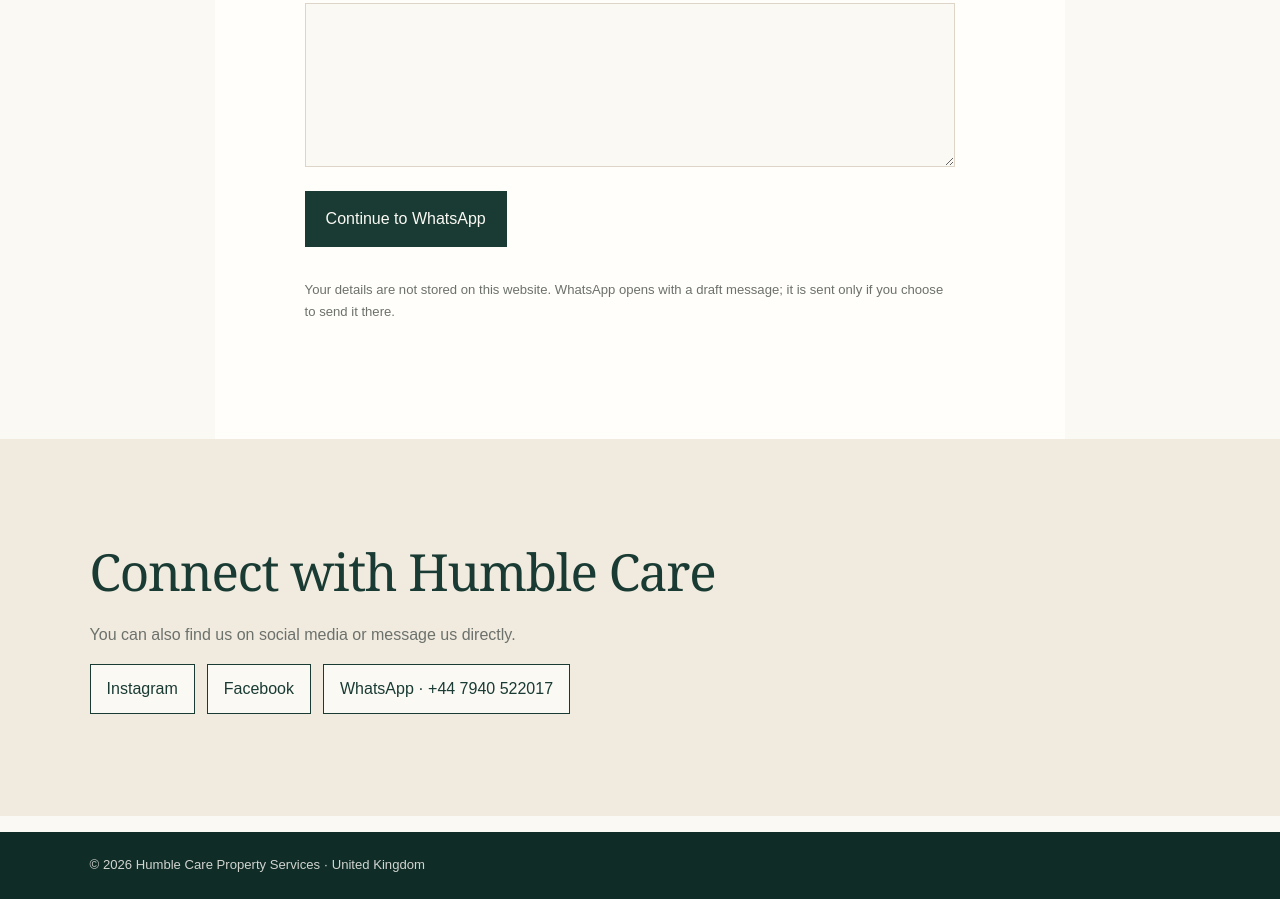
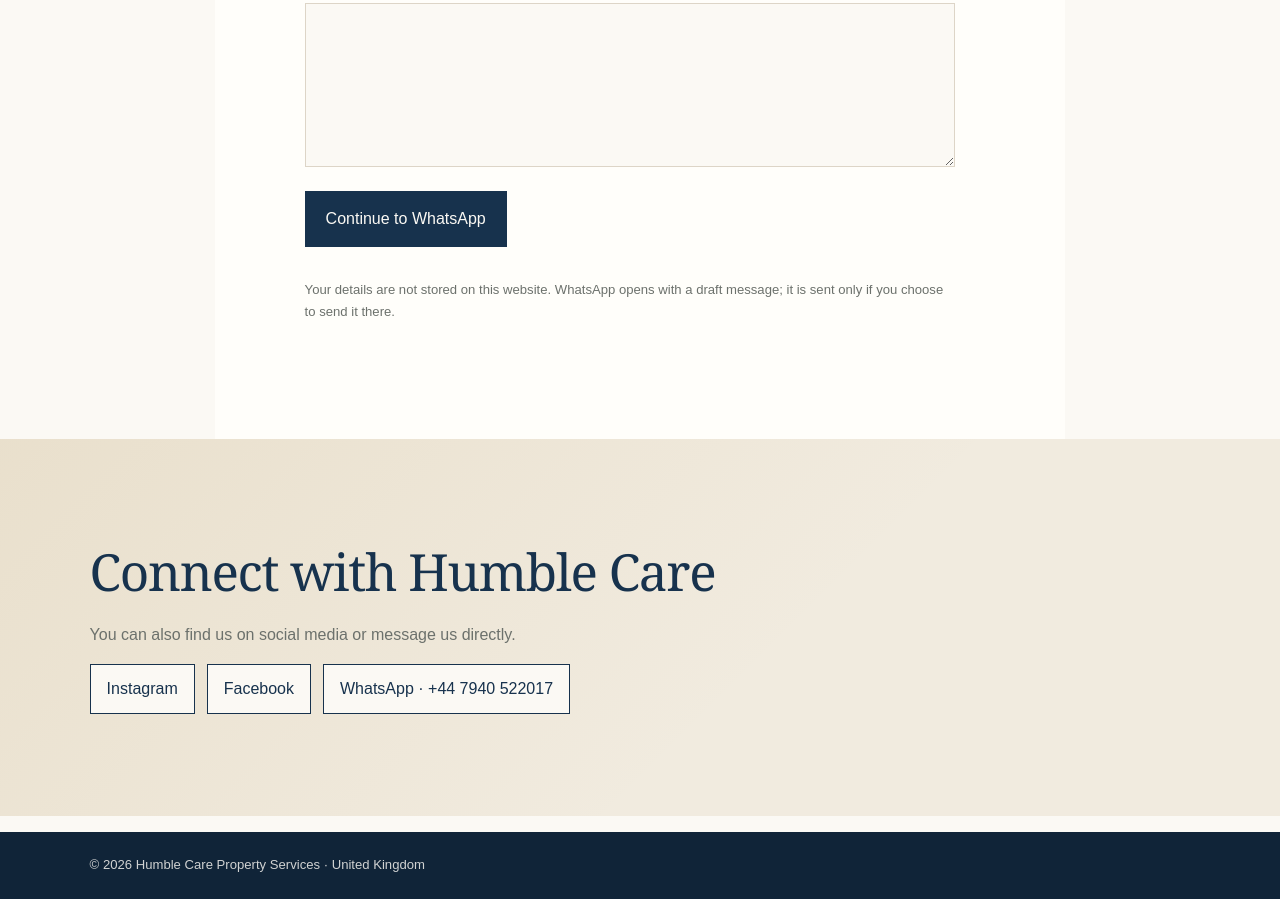
Before and after one commit to nyongsylvester/HumbleCare-Property-Services, a plain HTML site: page contact.html in a window 1280 px wide. Shown: the part 1417-2316 px from the top of the page. Drawn offline with Linux system fonts and the light colour scheme.

Commit message:
Update style.css

```diff
--- a/style.css
+++ b/style.css
@@ -1,9 +1,9 @@
 :root {
-  --hc-forest: #193b33;
-  --hc-forest-deep: #102c26;
+  --hc-forest: #17324d;
+  --hc-forest-deep: #102438;
   --hc-paper: #fbf9f4;
   --hc-cream: #f1ebdf;
-  --hc-brass: #ad9160;
+  --hc-brass: #b08d45;
   --hc-ink: #2c332f;
   --hc-muted: #6c716c;
   --hc-line: #ddd5c7;
@@ -215,7 +215,9 @@ main > section:first-child > p:not(:first-child) {
 
 #approach,
 #testimonials {
-  background: var(--hc-cream);
+  background:
+    linear-gradient(135deg, rgba(23, 50, 77, 0.08), transparent 55%),
+    #f1ebdf;
 }
 
 #approach p,
@@ -305,7 +307,9 @@ main > section:first-child > p:not(:first-child) {
 }
 
 .contact-social {
-  background: var(--hc-cream);
+  background:
+    linear-gradient(135deg, rgba(176, 141, 69, 0.12), transparent 60%),
+    #f1ebdf;
 }
 
 .contact-social a {
```
